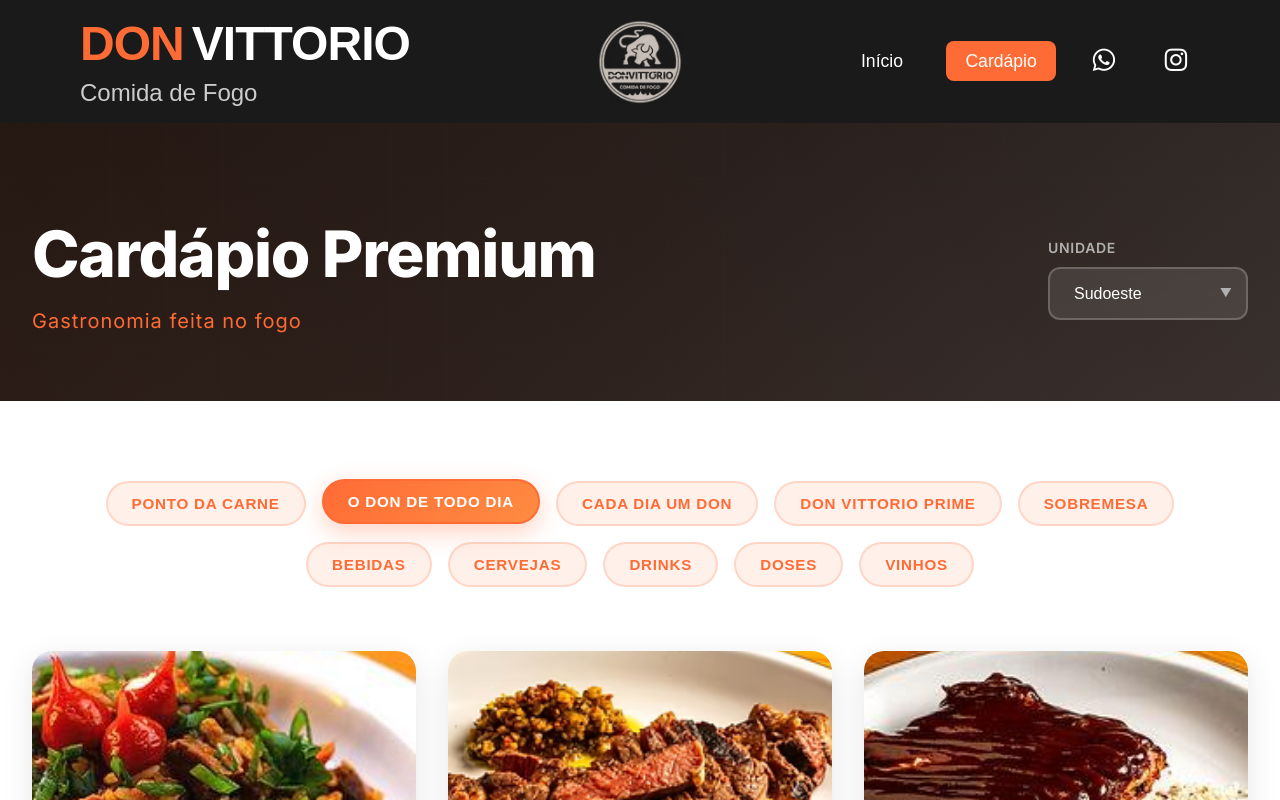
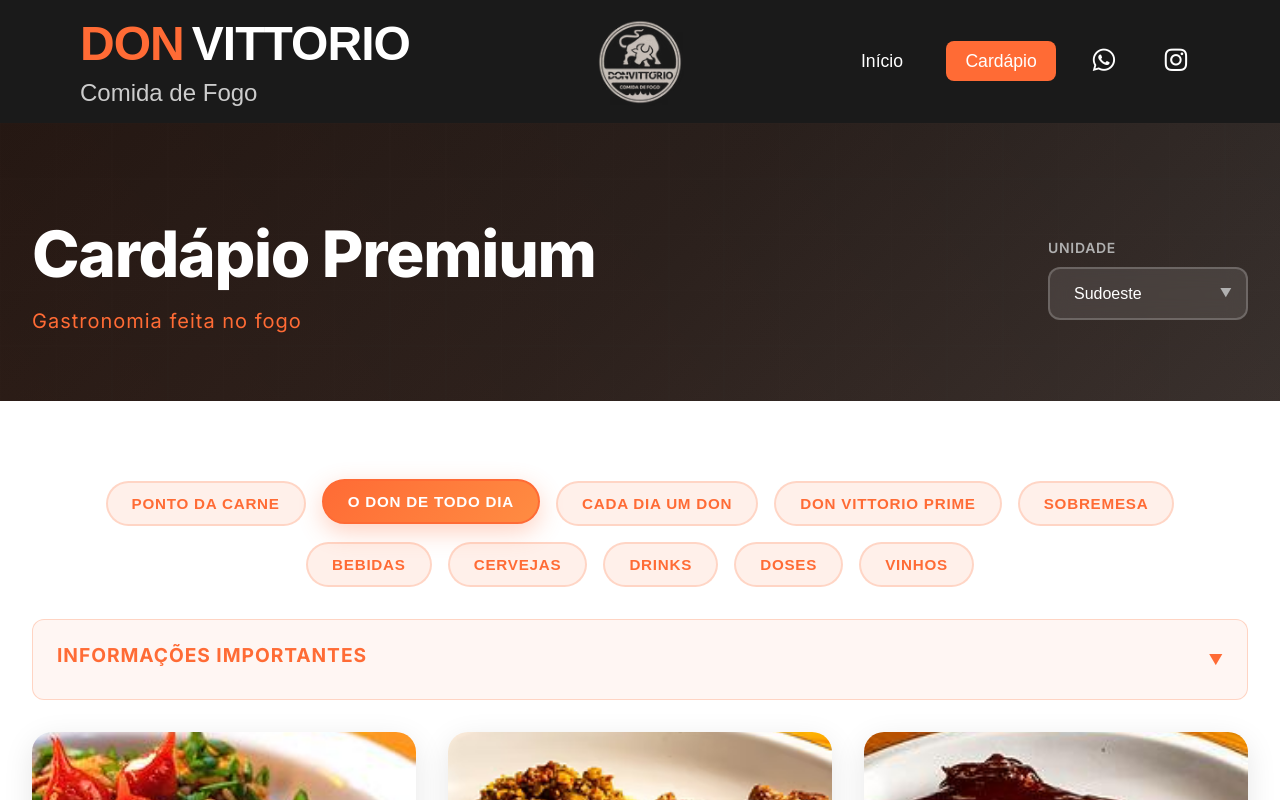
Before and after one commit to cassianoworkjs/Projeto-Don-Vittorio, a Vue app: page /menu in a window 1280 px wide. Shown: the top 800 px of the page. Built offline with nearby package versions, Linux system fonts and the light colour scheme.

Commit message:
Add collapsible important notes section to menu
Introduces a new 'Informações importantes' section above the menu gallery, with a collapsible UI and accessibility features. Includes relevant notes for customers and associated styles, as well as a new state and method to control its visibility.

```diff
--- a/src/views/Menu.vue
+++ b/src/views/Menu.vue
@@ -54,6 +54,33 @@
             </button>
           </div>
         </nav>
+
+        <!-- Important Notes -->
+        <div
+          class="info-notes"
+          :class="{ opened: showInfoNotes }"
+          role="button"
+          tabindex="0"
+          @click="toggleInfoNotes"
+          @keyup.enter.space="toggleInfoNotes"
+          aria-expanded="showInfoNotes"
+          aria-controls="info-notes-list"
+        >
+          <div class="info-notes-header">
+            <h3>Informações importantes</h3>
+            <span class="info-notes-caret" :class="{ rotated: showInfoNotes }">▼</span>
+          </div>
+          <ul id="info-notes-list" v-show="showInfoNotes">
+            <li>O tempo de preparo varia conforme o prato e a fila de pedidos.</li>
+            <li>Adicionais: Extra burger R$ 15.</li>
+            <li>Molhos (Chimichurri, Barbecue, Maionese grill, Mostarda, Catchup) R$ 3.</li>
+            <li>Embalagem para viagem R$ 3.</li>
+            <li>A taxa de serviço é opcional.</li>
+            <li>Incentivamos a acrescentar 10% ao valor final de sua conta, como agradecimento ao nosso time.</li>
+            <li>Sugestões: Entre em contato conosco através de nossos canais digitais.</li>
+            <li>Agradecemos a preferência.</li>
+          </ul>
+        </div>
 
         <!-- Menu Items Gallery -->
         <div class="menu-gallery">
@@ -211,6 +238,7 @@
       selectedItem: null,
       showItemModal: false,
       isMobile: false, // NEW: State to track if it's a mobile device
+      showInfoNotes: false,
       categories: [
         {
           id: "ponto-carne",
@@ -649,24 +677,6 @@
               price: 38.0,
               image: "/images/Da_Casa.png",
             },
-            // {
-            //   id: "da-casa-vodka",
-            //   name: "Da Casa® - Vodka",
-            //   name: "Da Casa® - Whisky",
-
-            //   description:
-            //     "Opções exclusivas de drinks com destilados produzidos pela casa. Consulte as opções.",
-            //   price: 36.0,
-            //   image: "/images/da_casa_vodka.jpg",
-            // },
-            // {
-            //   id: "da-casa-whisky",
-            //   name: "Da Casa® - Whisky",
-            //   description:
-            //     "Opções exclusivas de drinks com destilados produzidos pela casa. Consulte as opções.",
-            //   price: 39.0,
-            //   image: "/images/da_casa_whisky.jpg",
-            // },
           ],
         },
         {
@@ -772,6 +782,9 @@
     checkMobile() {
       this.isMobile = window.innerWidth <= 768;
     },
+    toggleInfoNotes() {
+      this.showInfoNotes = !this.showInfoNotes;
+    },
   },
   mounted() {
     if (this.$route.params.location) {
@@ -997,6 +1010,54 @@
 /* Category Navigation */
 .category-nav {
   margin-bottom: 4rem;
+}
+
+/* Important Notes */
+.info-notes {
+  background: rgba(255, 107, 53, 0.06);
+  border: 1px solid rgba(255, 107, 53, 0.25);
+  border-radius: 12px;
+  padding: 1.25rem 1.5rem;
+  color: #333;
+  margin: -2rem 0 2rem 0;
+  cursor: pointer;
+}
+
+.info-notes-header {
+  display: flex;
+  align-items: center;
+  justify-content: space-between;
+  gap: 1rem;
+}
+
+.info-notes h3 {
+  margin: 0 0 0.5rem 0;
+  font-size: 1.2rem;
+  font-weight: 700;
+  color: #ff6b35;
+  text-transform: uppercase;
+  letter-spacing: 0.05em;
+}
+
+.info-notes-caret {
+  font-size: 0.9rem;
+  color: #ff6b35;
+  transition: transform 0.2s ease;
+}
+
+.info-notes-caret.rotated {
+  transform: rotate(180deg);
+}
+
+.info-notes ul {
+  margin: 0;
+  padding-left: 1.25rem;
+}
+
+.info-notes li {
+  margin: 0.25rem 0;
+  line-height: 1.5;
+  font-size: 1rem;
 }
 
 .nav-container {
@@ -1471,6 +1532,11 @@
 
   .menu-item:hover .menu-overlay {
     opacity: 0;
+  }
+
+
+  .info-notes li {
+    font-size: 0.6rem;
   }
 }
 
```
